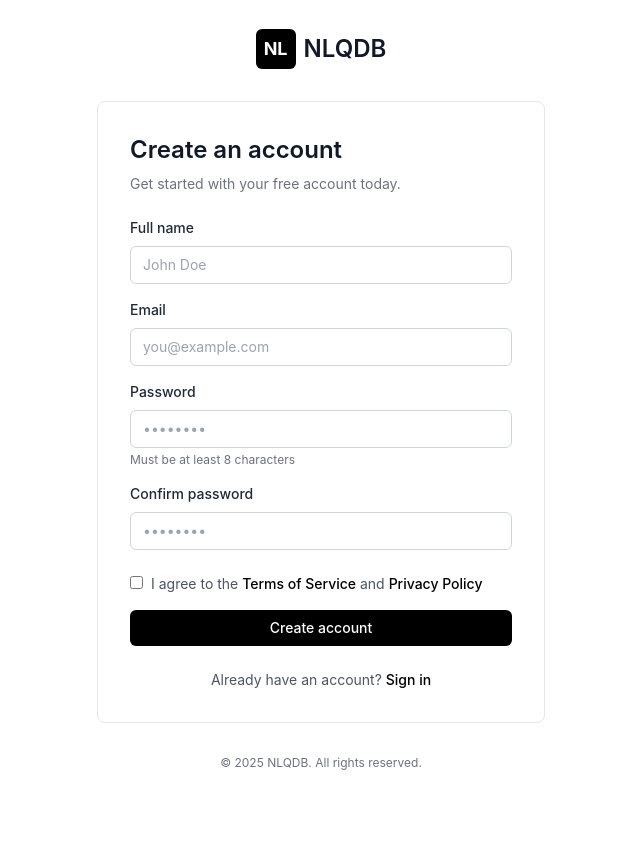
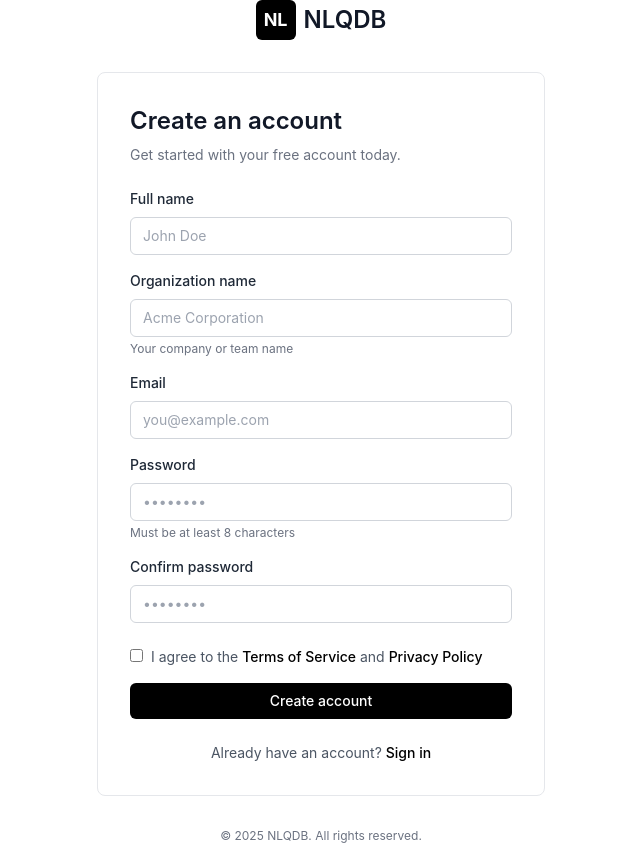
Before and after one commit to PavitraDeepak/NLQDB, a React (Vite) app in the folder frontend/: page /signup in a window 1280 px wide. Shown: the whole page, without its empty margins (319-959 px from the left). Before the commit the page ends 800 px from the top, so only its background shows below. Built offline with nearby package versions, Linux system fonts and the light colour scheme; no server answers.

Commit message:
feat: Update user registration to include organization creation and ownership assignment

```diff
--- a/frontend/src/pages/Signup.jsx
+++ b/frontend/src/pages/Signup.jsx
@@ -10,6 +10,7 @@ const Signup = () => {
     email: '',
     password: '',
     confirmPassword: '',
+    organizationName: '',
   });
   const [error, setError] = useState('');
   const [loading, setLoading] = useState(false);
@@ -43,6 +44,7 @@ const Signup = () => {
         name: formData.name,
         email: formData.email,
         password: formData.password,
+        organizationName: formData.organizationName,
       });
       console.log('Signup response:', response);
       // Registration successful, redirect to login
@@ -91,6 +93,17 @@ const Signup = () => {
               value={formData.name}
               onChange={handleChange}
               placeholder="John Doe"
+              required
+            />
+
+            <Input
+              label="Organization name"
+              type="text"
+              name="organizationName"
+              value={formData.organizationName}
+              onChange={handleChange}
+              placeholder="Acme Corporation"
+              helperText="Your company or team name"
               required
             />
 
```
Also changed, not shown: 1 other file (tests, documents, lock files or other folders).
